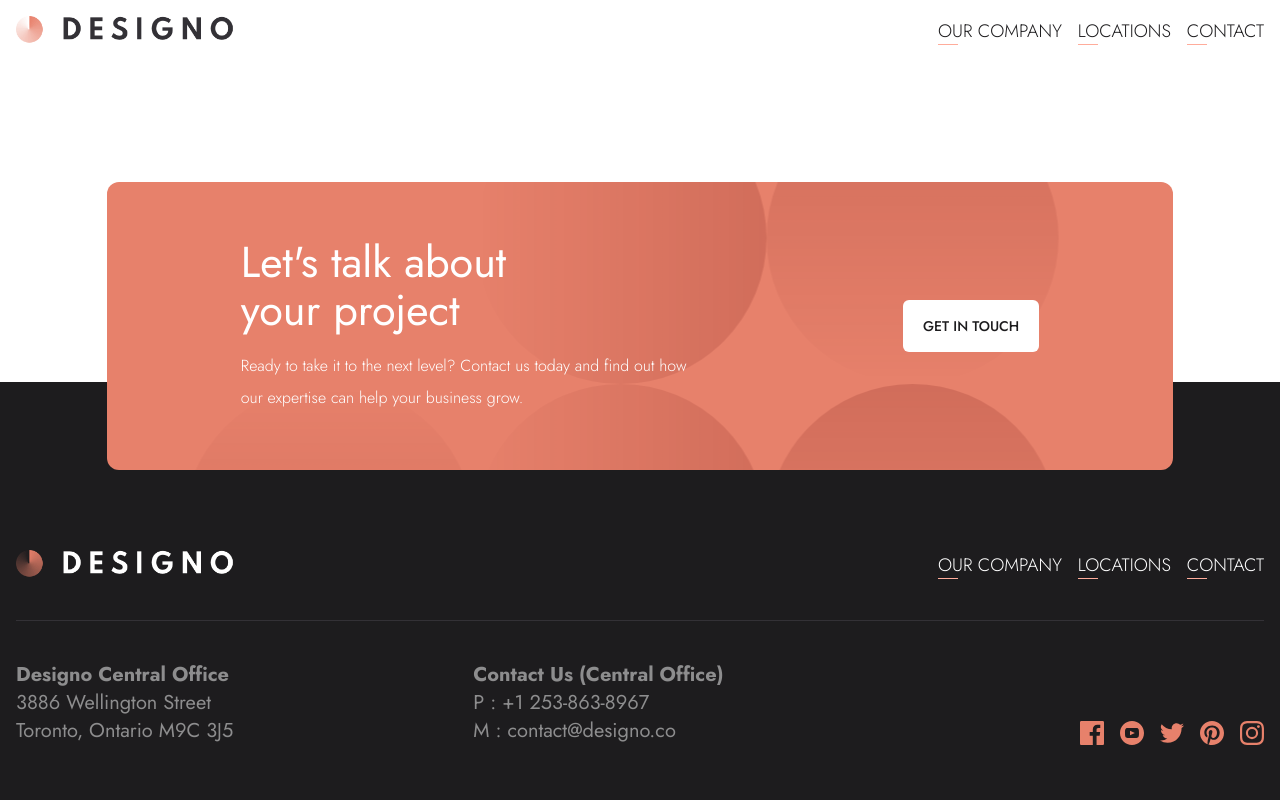
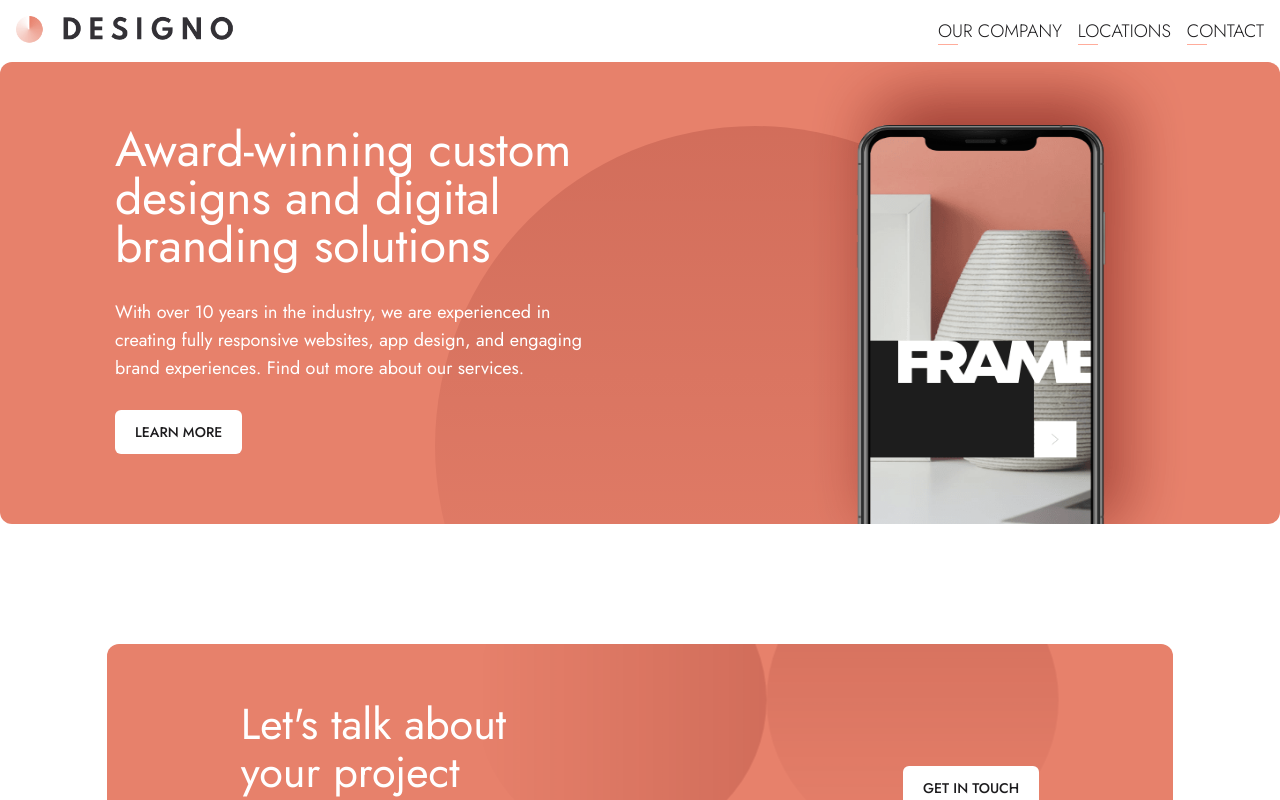
Before and after one commit to F4eNn/Designo-Website, a Next.js app: page / in a window 1280 px wide. Shown: the top 800 px of the page. Built offline with nearby package versions, Linux system fonts and the light colour scheme.

Commit message:
created hero section on home page

```diff
--- a/src/app/globals.css
+++ b/src/app/globals.css
@@ -12,7 +12,15 @@ body {
 	height: 100svh;
 }
 
-.transition-right{
+.transition-right {
 	transition-property: right;
 	transition-duration: 300ms;
 }
+.image {
+	position: absolute;
+	bottom: 0;
+	right: 0;
+	width: auto;
+	height: auto;
+	clip-path: polygon(0 0, 100% 0, 100% 50%, 0 50%);
+  }
--- a/src/app/page.tsx
+++ b/src/app/page.tsx
@@ -1,9 +1,8 @@
-
-
-export default function Home() {
-  return (
-    <main >
-
-    </main>
-  )
+import { Home } from "@/components/HomeContent/Home"
+export default function HomePage() {
+	return (
+		<main>
+			<Home />
+		</main>
+	)
 }
--- /dev/null
+++ b/src/components/HomeContent/Hero.tsx
@@ -0,0 +1,37 @@
+import React from 'react'
+import { HeroCard } from '../UI/HeroCard'
+import { HeroLink } from '../UI/HeroLink'
+import { CircleHomePattern } from '../Icons/CircleHomePattern'
+import heroPhone from '../../../public/assets/home/desktop/image-hero-phone.png'
+import Image from 'next/image'
+export const Hero = () => {
+	return (
+		<HeroCard>
+			<div className='relative  z-0 lg:flex lg:items-start lg:justify-between'>
+				<div className='text-center w-full max-w-[375px]  mx-auto lg:max-w-[400px] lg:text-left xl:max-w-[500px]'>
+					<h1 className='text-3xl md:text-4xl lg:text-[2.5rem] xl:text-5xl'>
+						Award-winning custom designs and digital branding solutions
+					</h1>
+					<p className='my-7 text-[.9rem] lg:text-base xl:text-lg '>
+						With over 10 years in the industry, we are experienced in creating fully responsive websites, app design,
+						and engaging brand experiences. Find out more about our services.
+					</p>
+					<HeroLink
+						content='learn more'
+						url='/about'
+					/>
+				</div>
+				<div className='w-20 h-20 absolute top-0 left-0 -z-10  md:left-1/3'>
+					<CircleHomePattern />
+				</div>
+				<div className='relative  w-[550px] left-1/2 -translate-x-1/2 aspect-[.8] mb-[-330px] mt-[-55px] -z-10  lg:left-0 lg:mb-[-225px] lg:translate-x-0 lg:-mt-[129px] '>
+					<Image
+						src={heroPhone}
+						fill
+						alt='phone image'
+					/>
+				</div>
+			</div>
+		</HeroCard>
+	)
+}
--- /dev/null
+++ b/src/components/HomeContent/Home.tsx
@@ -0,0 +1,11 @@
+import React from 'react'
+import { Hero } from './Hero'
+import { Wrapper } from '../UI/Wrapper'
+
+export const Home = () => {
+	return (
+		<Wrapper>
+			<Hero />
+		</Wrapper>
+	)
+}
--- /dev/null
+++ b/src/components/Icons/CircleHomePattern.tsx
@@ -0,0 +1,39 @@
+import React from 'react'
+
+export const CircleHomePattern = () => {
+	return (
+		<svg
+			width='640'
+			height='639'
+			xmlns='http://www.w3.org/2000/svg'>
+			<defs>
+				<linearGradient
+					x1='0%'
+					y1='50%'
+					x2='100%'
+					y2='50%'
+					id='a'>
+					<stop
+						stopColor='#5D0202'
+						stopOpacity='0'
+						offset='0%'
+					/>
+					<stop
+						stopColor='#5D0202'
+						stopOpacity='.498'
+						offset='100%'
+					/>
+				</linearGradient>
+			</defs>
+			<circle
+				fill='url(#a)'
+				transform='matrix(0 -1 -1 0 640 640)'
+				cx='320'
+				cy='320'
+				r='320'
+				fillRule='evenodd'
+				opacity='.309'
+			/>
+		</svg>
+	)
+}
--- /dev/null
+++ b/src/components/UI/HeroCard.tsx
@@ -0,0 +1,12 @@
+import React from 'react'
+type HeroCardProps = {
+	children: React.ReactNode
+}
+
+export const HeroCard = ({ children }: HeroCardProps) => {
+	return (
+		<div className='bg-peach w-full  md:w-11/12 md:mx-auto lg:w-full md:rounded-xl text-white overflow-hidden px-6 py-16'>
+			{children}
+		</div>
+	)
+}
--- a/src/components/UI/HeroLink.tsx
+++ b/src/components/UI/HeroLink.tsx
@@ -8,7 +8,7 @@ type HeroButtonProps = {
 
 export const HeroLink = ({ content, url }: HeroButtonProps) => {
 	return (
-		<button className='py-4 px-5 text-xs font-[500] rounded-md bg-white text-black hover:bg-light-peach hover:text-white transition-colors duration-300 uppercase md:text-sm lg:self-center'>
+		<button className='py-3 px-5 text-xs font-[500] rounded-md bg-white text-black hover:bg-light-peach hover:text-white transition-colors duration-300 uppercase md:text-sm lg:self-center'>
 			<Link href={url}>{content}</Link>
 		</button>
 	)
```
